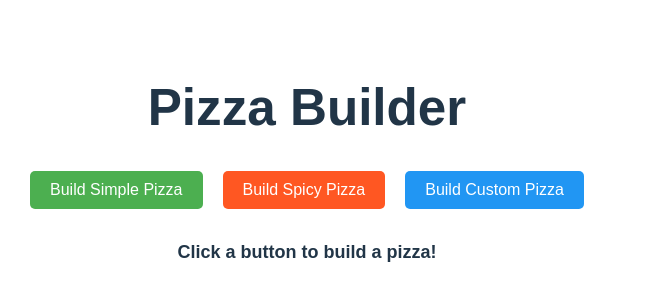
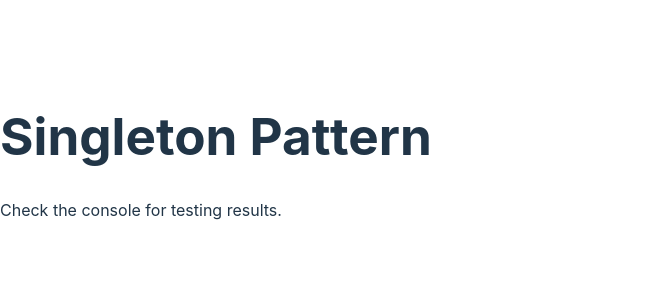
Before and after one commit to yasirshahzad/design-patterns, a React (Vite) app: page / in a window 1280 px wide. Shown: the part 244-544 px from the top of the page, without its empty margins (0-646 px from the left). Built offline with nearby package versions, Linux system fonts and the light colour scheme.

Commit message:
Singleton pattern

```diff
--- a/src/App.tsx
+++ b/src/App.tsx
@@ -1,9 +1,9 @@
-import BuilderPattern from "./creational/BuilderPattern/BuilderPattern";
+import SingletonPattern from "./creational/SingletonPattern/SingletonPattern";
 
 function App() {
   return (
     <>
-      <BuilderPattern />
+      <SingletonPattern />
     </>
   );
 }
--- /dev/null
+++ b/src/creational/SingletonPattern/SingletonPattern.tsx
@@ -0,0 +1,45 @@
+import { useEffect } from "react";
+
+class Singleton {
+  private static instance: Singleton; // Static instance property
+  private constructor() {}
+
+  public static getInstance(): Singleton {
+    if (!Singleton.instance) {
+      Singleton.instance = new Singleton();
+    }
+    return Singleton.instance;
+  }
+
+  /**
+   * Adds a message to the logger
+   * @param msg - The message to add
+   */
+  public addMessage(msg: string): void {
+    console.log("Added message to logger: " + msg);
+  }
+}
+
+export default function SingletonPattern() {
+  useEffect(() => {
+    const logger1 = Singleton.getInstance();
+    const logger2 = Singleton.getInstance();
+
+    // Adding messages using both instances
+    logger1.addMessage("First message");
+    logger2.addMessage("Second message");
+
+    // Confirming both instances are the same
+    console.log(
+      "Are logger1 and logger2 the same instance? ",
+      logger1 === logger2
+    );
+  }, []);
+
+  return (
+    <div>
+      <h1>Singleton Pattern</h1>
+      <p>Check the console for testing results.</p>
+    </div>
+  );
+}
```
Also changed, not shown: src/creational/SingletonPattern/Readme.md (added).
